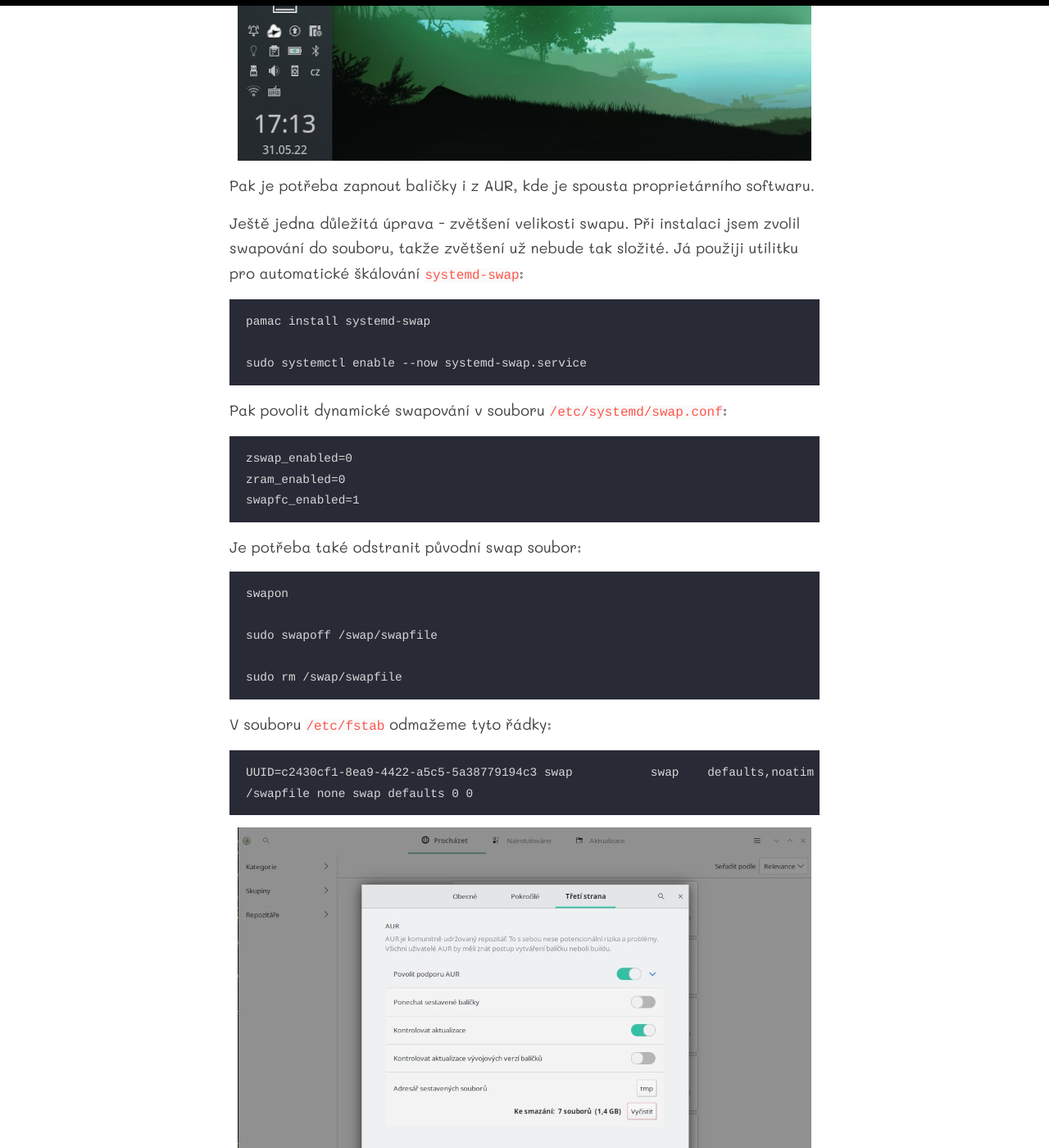
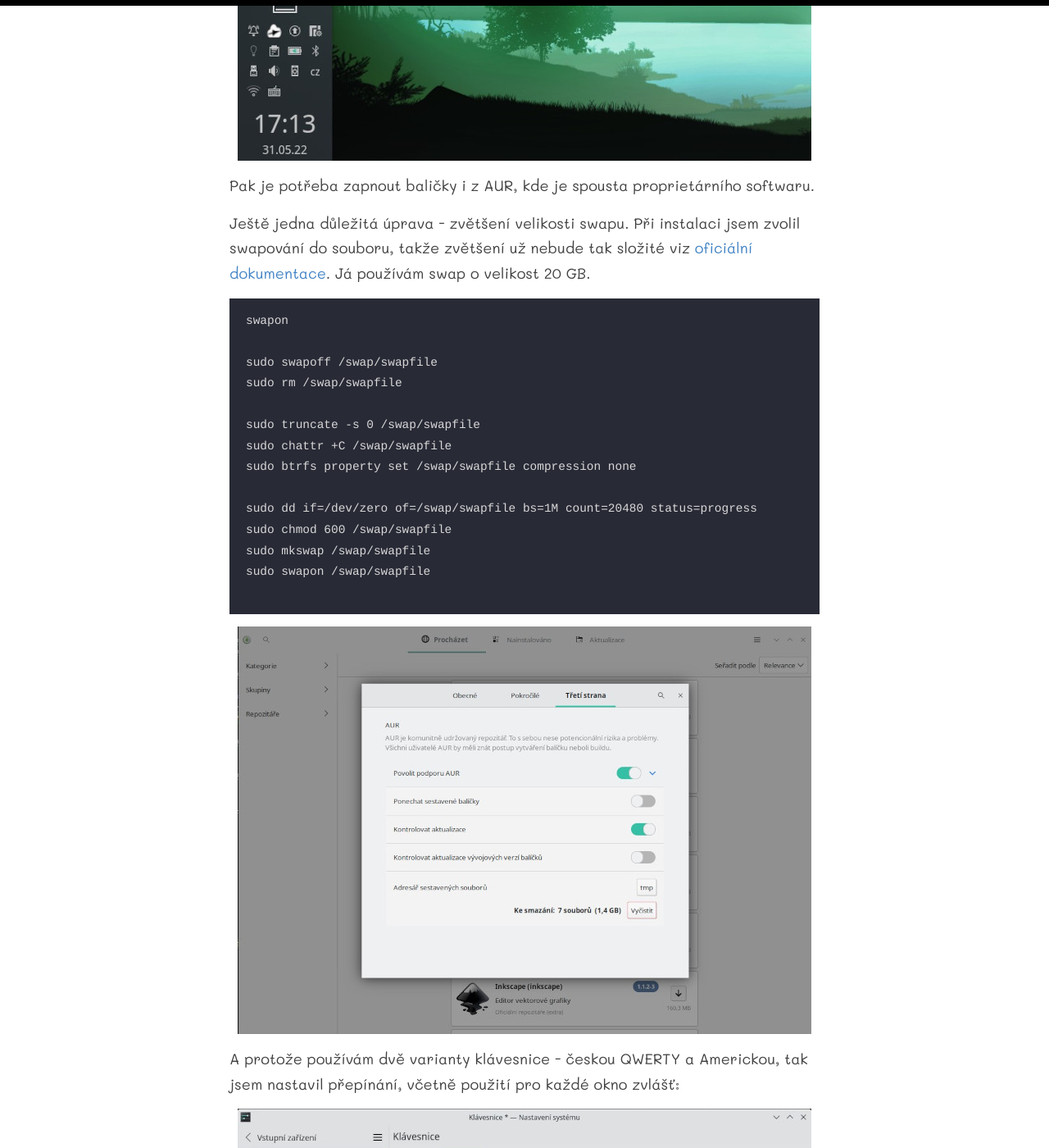
Before and after one commit to buresmi7/buresmi7.github.io, a Jekyll site: the page built from _posts/2022-05-31-muj-stack.md, in a window 1280 px wide and 1400 px high, scrolled down 1634 px. Shown: the whole window at 82% size. Built offline with Jekyll 4.4.1, drawn with Linux system fonts in a browser that asks for light colours.

Commit message:
Muj stack fix

````diff
--- a/_posts/2022-05-31-muj-stack.md
+++ b/_posts/2022-05-31-muj-stack.md
@@ -28,36 +28,23 @@ nastavitelné jako s KDE to nebylo.
 Pak je potřeba zapnout baličky i z AUR, kde je spousta proprietárního softwaru.
 
 Ještě jedna důležitá úprava - zvětšení velikosti swapu. Při instalaci jsem zvolil swapování do souboru, takže
-zvětšení už nebude tak složité. Já použiji utilitku pro automatické škálování `systemd-swap`:
-
-```
-pamac install systemd-swap
-
-sudo systemctl enable --now systemd-swap.service
-```
-
-Pak povolit dynamické swapování v souboru `/etc/systemd/swap.conf`:
-
-```
-zswap_enabled=0
-zram_enabled=0
-swapfc_enabled=1
-```
-
-Je potřeba také odstranit původní swap soubor:
+zvětšení už nebude tak složité viz [oficiální dokumentace](https://wiki.manjaro.org/index.php/Swap). Já používám swap o velikost 20 GB.
 
 ```
 swapon
 
 sudo swapoff /swap/swapfile
+sudo rm /swap/swapfile
 
-sudo rm /swap/swapfile
-```
+sudo truncate -s 0 /swap/swapfile
+sudo chattr +C /swap/swapfile
+sudo btrfs property set /swap/swapfile compression none
 
-V souboru `/etc/fstab` odmažeme tyto řádky:
-```
-UUID=c2430cf1-8ea9-4422-a5c5-5a38779194c3 swap           swap    defaults,noatime 0 2
-/swapfile none swap defaults 0 0
+sudo dd if=/dev/zero of=/swap/swapfile bs=1M count=20480 status=progress
+sudo chmod 600 /swap/swapfile
+sudo mkswap /swap/swapfile
+sudo swapon /swap/swapfile
+
 ```
 
 ![AUR](/images/posts/2022-05-31-muj-stack/muj-stack-02.jpg)
````
